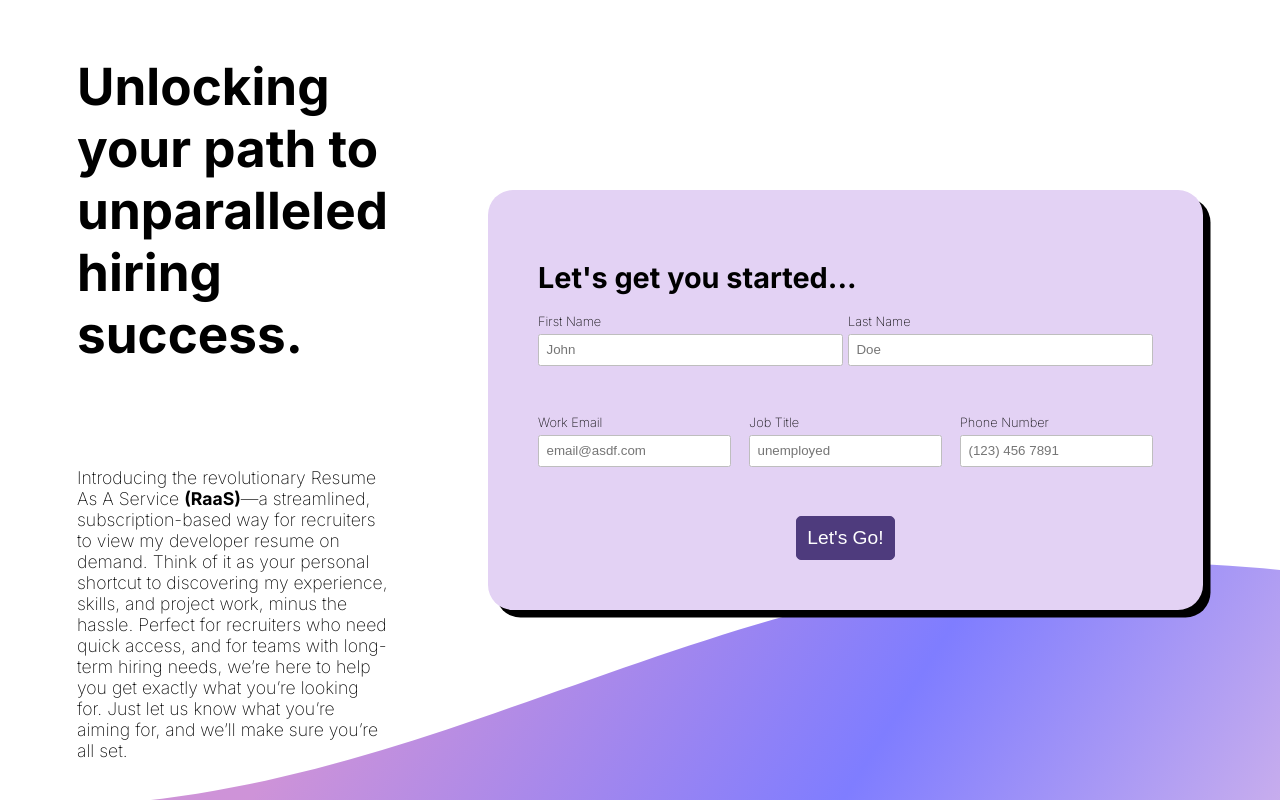
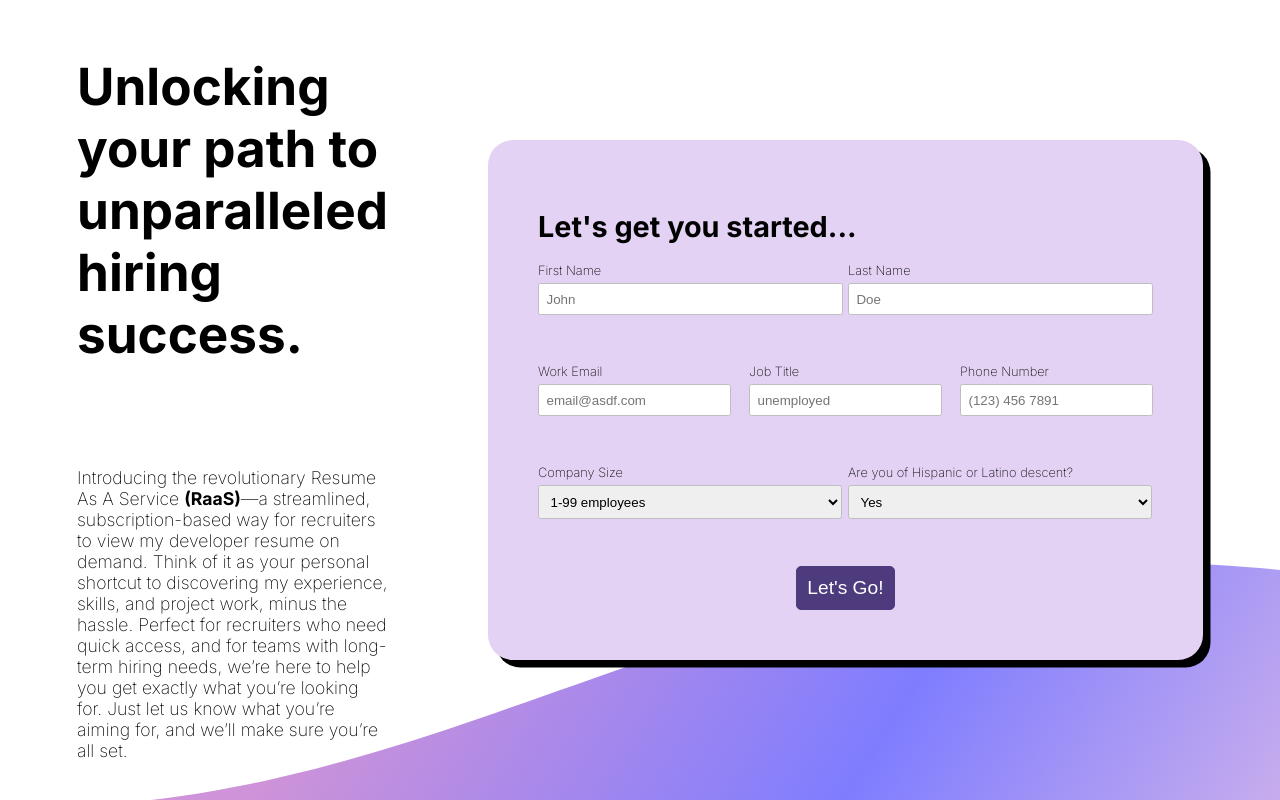
Before and after one commit to landaverdend/portfolio-site, a React (Vite) app: page / in a window 1280 px wide. Shown: the top 800 px of the page. Built offline with nearby package versions, Linux system fonts and the light colour scheme.

Commit message:
applying physics to all form fields.

```diff
--- a/src/views/SurveyView/SurveyView2.tsx
+++ b/src/views/SurveyView/SurveyView2.tsx
@@ -25,14 +25,14 @@ function randomChance(l: number, r: number) {
   return Math.floor(Math.random() * r) + l;
 }
 
-type ILProps = {
+type IWProps = {
   id: string;
   labelText: string;
   placeholder?: string;
   domBody?: DOMBody;
   physicsTrigger: Function;
 };
-function InputLabel({ id, labelText, placeholder, physicsTrigger, domBody }: ILProps) {
+function InputWithPhysics({ id, labelText, placeholder, physicsTrigger, domBody }: IWProps) {
   function mapPhysicsToDom(domId: string): React.CSSProperties {
     if (!domBody?.isActive) return {};
     const el = document.getElementById(domId);
@@ -61,6 +61,41 @@ function InputLabel({ id, labelText, placeholder, physicsTrigger, domBody }: ILP
         onChange={() => physicsTrigger()}
       />
       {domBody?.isActive && <input style={{ visibility: 'hidden' }} />}
+    </label>
+  );
+}
+
+type SWProps = {
+  id: string;
+  domBody?: DOMBody;
+  query: string;
+  options: string[];
+};
+function SelectWithPhysics({ id, domBody, query, options }: SWProps) {
+  function mapPhysicsToDom(domId: string): React.CSSProperties {
+    if (!domBody?.isActive) return {};
+    const el = document.getElementById(domId);
+
+    if (el && domBody) {
+      const { x, y, angle } = domBody;
+      return {
+        position: 'absolute',
+        top: y,
+        left: x,
+        transform: `translate(-50%, -50%) rotate(${angle}rad)`,
+      };
+    }
+    return {};
+  }
+
+  return (
+    <label>
+      {query}
+      <select id={id} className="physics" style={mapPhysicsToDom(id)}>
+        {options.map((opt) => (
+          <option>{opt}</option>
+        ))}
+      </select>
     </label>
   );
 }
@@ -143,7 +178,7 @@ function SurveyView2() {
   }, []);
 
   function triggerPhysics(id: string) {
-    if (randomChance(0, 10) === 0) {
+    if (randomChance(0, 50) === 0) {
       const el = document.getElementById(id);
 
       const bodyToAdd = createPhysicsBodyFromDOM(el as HTMLElement, { isStatic: false, plugin: { domId: id } });
@@ -157,9 +192,9 @@ function SurveyView2() {
         domMap.current.set(id, { isActive: true, x: el.offsetLeft, y: el.offsetHeight, angle: bodyToAdd.angle });
       }
       setTimeout(() => {
-        alert('Shit!')
+        alert('Shit!');
         setTriggerExplosion(true);
-      }, 2000)
+      }, 2000);
     }
   }
 
@@ -183,7 +218,7 @@ function SurveyView2() {
             <form className="form">
               <h1>Let's get you started...</h1>
               <div className="input-grid">
-                <InputLabel
+                <InputWithPhysics
                   id={'firstName'}
                   labelText={'First Name'}
                   placeholder={'John'}
@@ -191,59 +226,53 @@ function SurveyView2() {
                   domBody={domMap.current.get('firstName')}
                 />
 
-                <InputLabel
+                <InputWithPhysics
                   id={'lastName'}
                   labelText={'Last Name'}
                   placeholder={'Doe'}
-                  physicsTrigger={triggerPhysics}
+                  physicsTrigger={() => triggerPhysics('lastName')}
                   domBody={domMap.current.get('lastName')}
                 />
 
                 <div className="user-details">
-                  <InputLabel
+                  <InputWithPhysics
                     id={'email'}
                     domBody={domMap.current.get('email')}
                     labelText={'Work Email'}
                     placeholder={'email@asdf.com'}
-                    physicsTrigger={triggerPhysics}
+                    physicsTrigger={() => triggerPhysics('email')}
                   />
 
-                  <InputLabel
+                  <InputWithPhysics
                     id={'job'}
                     domBody={domMap.current.get('job')}
                     labelText={'Job Title'}
                     placeholder={'unemployed'}
-                    physicsTrigger={triggerPhysics}
+                    physicsTrigger={() => triggerPhysics('job')}
                   />
 
-                  <InputLabel
+                  <InputWithPhysics
                     id={'phone'}
                     domBody={domMap.current.get('phone')}
                     labelText={'Phone Number'}
                     placeholder={'(123) 456 7891'}
-                    physicsTrigger={triggerPhysics}
+                    physicsTrigger={() => triggerPhysics('phone')}
                   />
                 </div>
 
-                {/*
-                <label>
-                  Company Size
-                  <select id="companySize" className="physics" style={mapPhysicsToDom('companySize')}>
-                    <option>1-99 employees </option>
-                    <option>100-299 employees</option>
-                    <option>300-1999 employees</option>
-                    <option>+2000 employees</option>
-                    <option>I have no company</option>
-                  </select>
-                </label>
+                <SelectWithPhysics
+                  id="companySize"
+                  domBody={domMap.current.get('companySize')}
+                  query={'Company Size'}
+                  options={['1-99 employees', '100-299 employees', '300-1999 employees', '2000+ employees', 'I have no company']}
+                />
 
-                <label>
-                  Are you of Hispanic or Latino descent?
-                  <select id="hispanic" className="physics" style={mapPhysicsToDom('hispanic')}>
-                    <option>Yes</option>
-                    <option>No</option>
-                  </select>
-                </label> */}
+                <SelectWithPhysics
+                  id="hispanic"
+                  domBody={domMap.current.get('hispanic')}
+                  query={'Are you of Hispanic or Latino descent?'}
+                  options={['Yes', 'No']}
+                />
 
                 <div className="button-container">
                   <button
```
